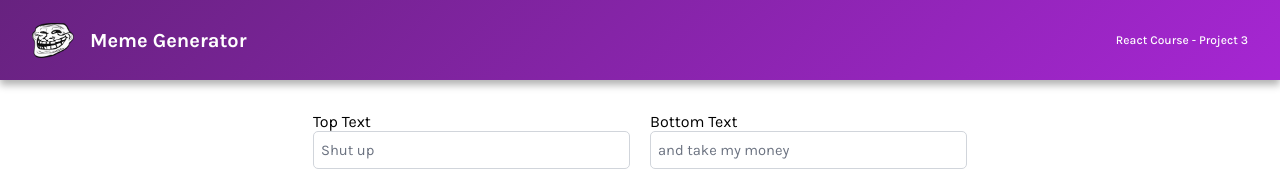
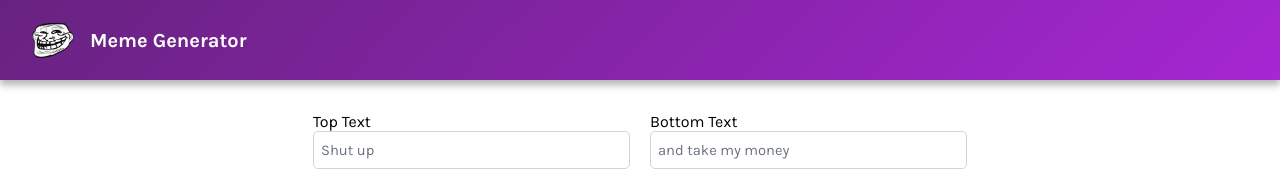
Before and after one commit to SOCRAMBLLE/meme-generator, a React (Vite) app: page / in a window 1280 px wide. Shown: the top 171 px of the page. Built offline with nearby package versions, Linux system fonts and the light colour scheme; no server answers.

Commit message:
header updated

```diff
--- a/src/components/header.jsx
+++ b/src/components/header.jsx
@@ -5,7 +5,6 @@ export default function Header() {
         <img src="./images/troll-face.png" />
         <h2>Meme Generator</h2>
       </div>
-      <h4 className="header--subtitle">React Course - Project 3</h4>
     </header>
   );
 }
```
